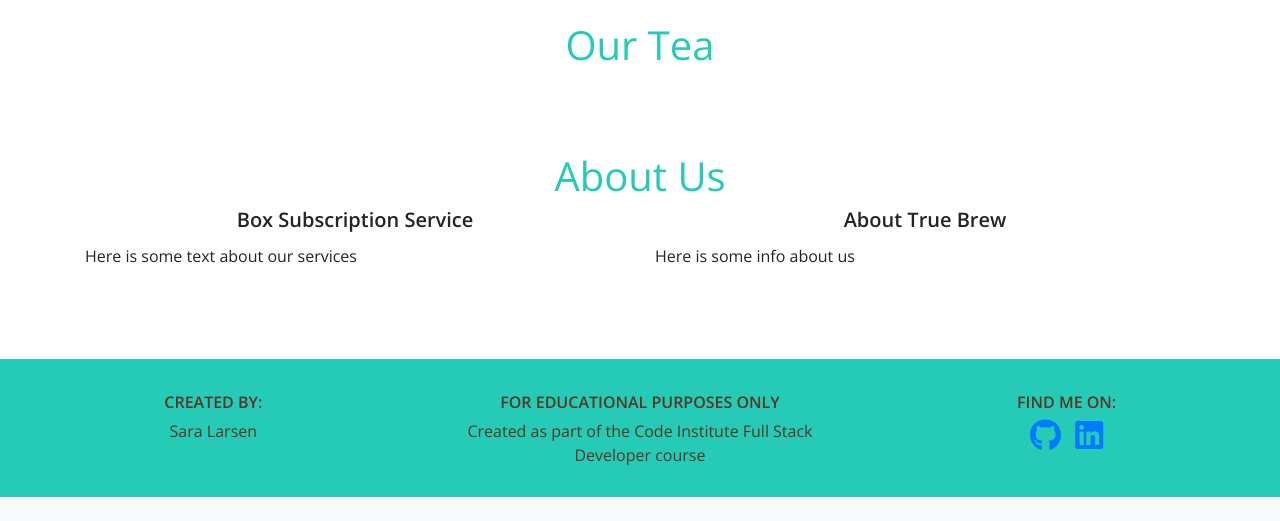
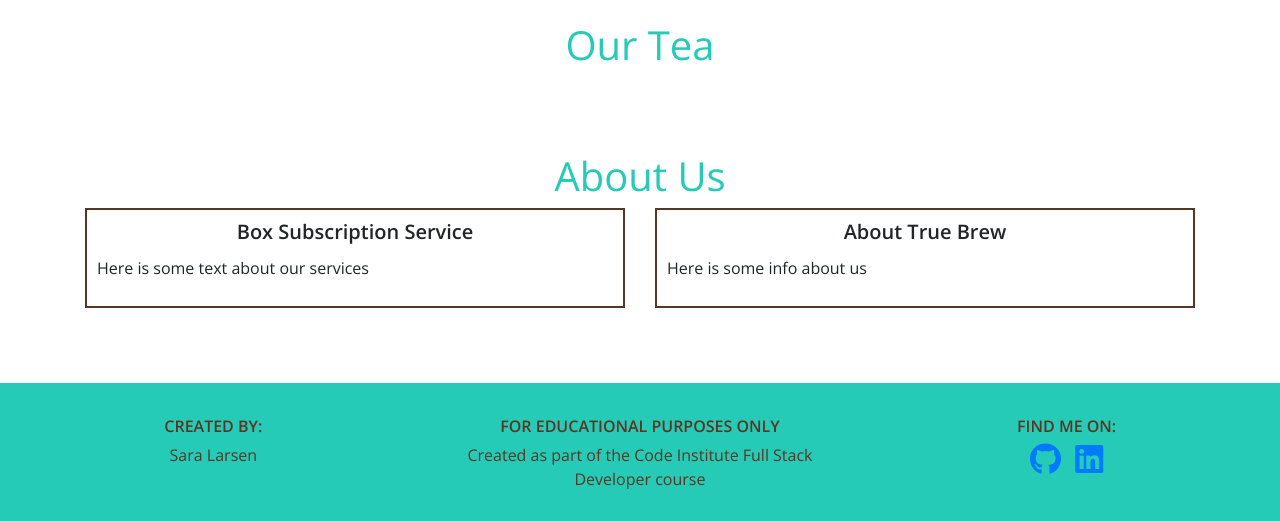
Before and after one commit to Sarani1612/truebrew, a Django app: page / in a window 1280 px wide. Shown: the part 617-1138 px from the top of the page. Before the commit the page ends 1114 px from the top, so only its background shows below. Run offline with Django 3.2, Linux system fonts and the light colour scheme; data that the repository does not hold is empty; some libraries are stand-ins or nearby versions; some web fonts are replaced.

Commit message:
added styling for homepage info boxes

```diff
--- a/static/css/style.css
+++ b/static/css/style.css
@@ -59,7 +59,7 @@ h1 {
 /* Button styling */
 .custom-btn {
     color: #f8f9fa;
-    background-color: #32cbb7;
+    background-color: #25CBB7;
     float: right;
 }
 
@@ -121,6 +121,11 @@ h1 {
 .card-title {
     text-align: center;
     font-weight: 600;
+}
+
+.info-box {
+    border: solid 2px #573723;
+    padding: 10px;
 }
 
 .login-reg {
```
